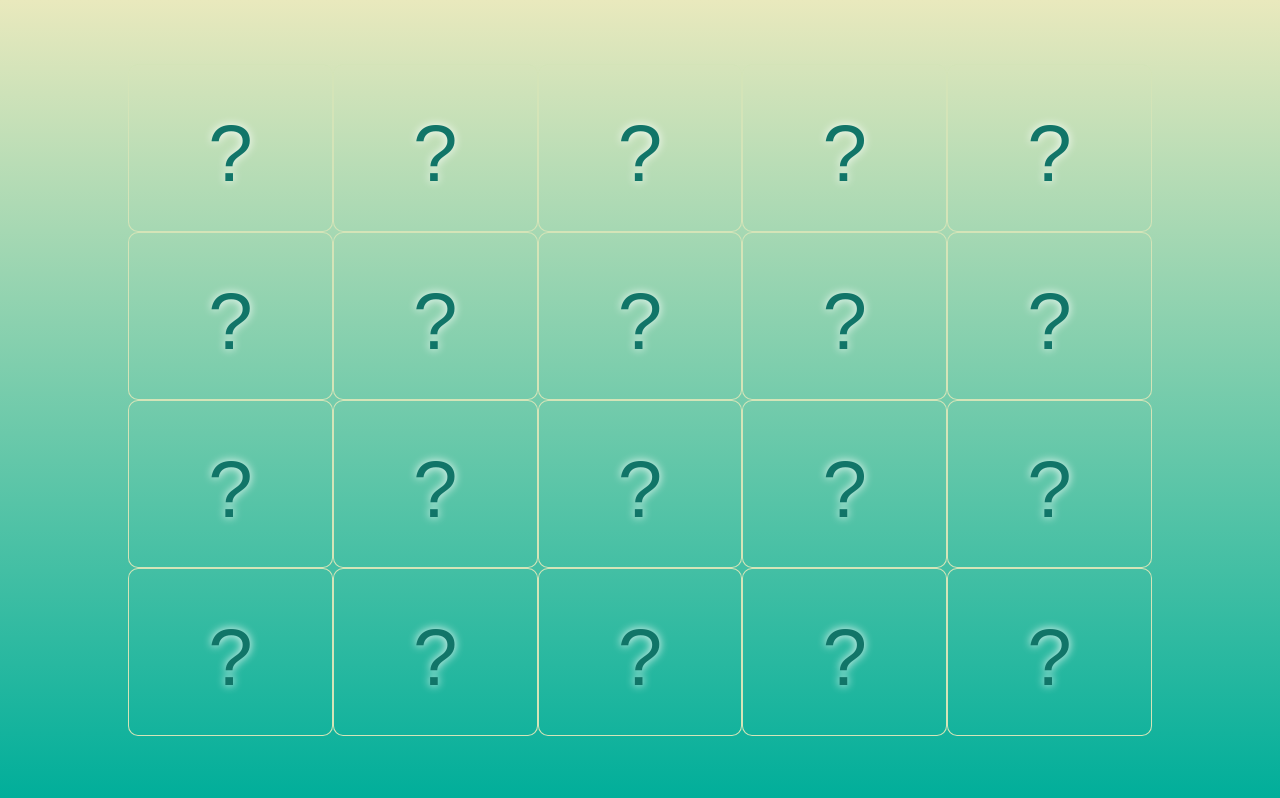
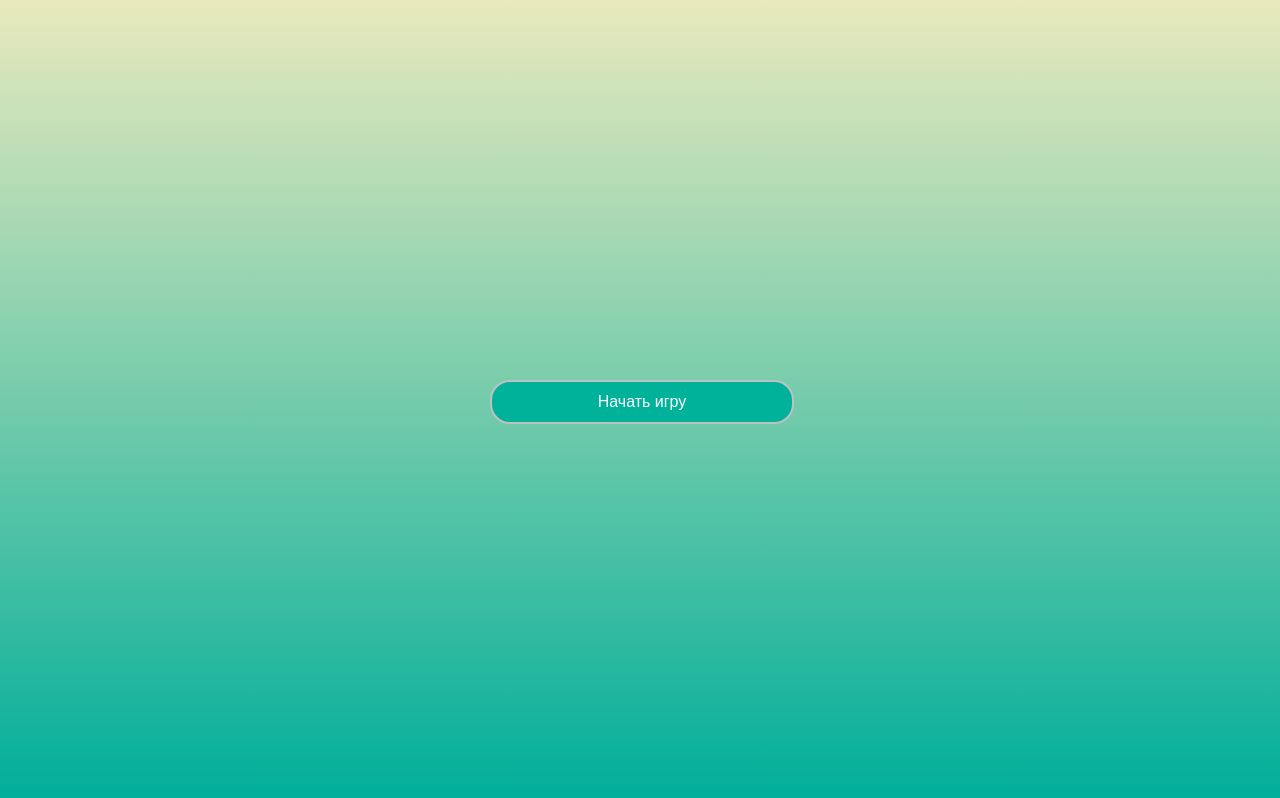
Before and after one commit to AlekseyMolchanov/MemoryCardGame, a React (Create React App) app: page / in a window 1280 px wide. Built offline with nearby package versions, Linux system fonts and the light colour scheme.

Commit message:
Добавил стартовый Сплэш скрин

```diff
--- a/src/components/App.jsx
+++ b/src/components/App.jsx
@@ -1,8 +1,11 @@
 import React, { Component } from "react";
 import { connect } from "react-redux";
-import Cards from "../components/Cards";
+
 import actions from "../redux/actions/game";
 import { GAME_WIDTH, GAME_HEIGHT } from "../const";
+
+import Cards from "./Cards";
+import Splash from "./Splash";
 
 class App extends Component {
   constructor(props) {
@@ -12,7 +15,9 @@ class App extends Component {
   render() {
     return (
       <div className="app">
-        <Cards width={GAME_WIDTH} height={GAME_HEIGHT} />
+        <Splash>
+          <Cards width={GAME_WIDTH} height={GAME_HEIGHT} />
+        </Splash>
       </div>
     );
   }
--- a/src/components/Card.jsx
+++ b/src/components/Card.jsx
@@ -5,18 +5,16 @@ import actions from "../redux/actions/cards";
 
 class Card extends Component {
   handleflip = event => {
-    if (!this.props.is_open)
-      this.props.flipCard({
-        id: this.props.id,
-        pare: this.props.pare
-      });
+    let { id, is_open, pare, flipCard } = this.props;
+    if (!is_open) flipCard({ id, pare });
   };
   render() {
-    const { order, width, height } = this.props;
+    const { order, width, height, src, cls } = this.props;
     const style = cardStyle(order, width, height);
+
     return (
-      <div className={this.props.cls} style={style} onClick={this.handleflip}>
-        <img src={this.props.src} />
+      <div className={cls} style={style} onClick={this.handleflip}>
+        <img src={src} alt="?" />
       </div>
     );
   }
--- a/src/components/Cards.jsx
+++ b/src/components/Cards.jsx
@@ -7,15 +7,17 @@ import actions from "../redux/actions/cards";
 class Cards extends Component {
   constructor(props) {
     super(props);
-    this.props.loadCards(this.props.width, this.props.height);
+    let { width, height, loadCards } = this.props;
+    loadCards(width, height);
   }
 
   render() {
     const { cards } = this.props;
+
     return (
       <div className="cards">
-        {cards.map(card => (
-          <Card id={card.id} pare={card.pare} key={card.id} />
+        {cards.map(({ id, pare }) => (
+          <Card id={id} pare={pare} key={id} />
         ))}
       </div>
     );
--- /dev/null
+++ b/src/components/Splash.jsx
@@ -0,0 +1,32 @@
+import React from "react";
+import { connect } from "react-redux";
+import actions from "../redux/actions/game";
+
+class Splash extends React.Component {
+  start_game = () => {
+    this.props.startGame();
+  };
+
+  render() {
+    if (this.props.start) return this.props.children;
+    return (
+      <div>
+        <div className="start" onClick={this.start_game}>
+          Начать игру
+        </div>
+      </div>
+    );
+  }
+}
+const mapStateToProps = state => {
+  let { start } = state.game;
+
+  return {
+    start
+  };
+};
+
+export default connect(
+  mapStateToProps,
+  actions
+)(Splash);
--- a/src/redux/actions/game.js
+++ b/src/redux/actions/game.js
@@ -1,4 +1,4 @@
-import { GAME_RESET } from "../const";
+import { GAME_RESET, GAME_START } from "../const";
 
 const resetGame = () => {
   return {
@@ -6,4 +6,10 @@ const resetGame = () => {
   };
 };
 
-export default { resetGame };
+const startGame = () => {
+  return {
+    type: GAME_START
+  };
+};
+
+export default { resetGame, startGame };
--- a/src/redux/const/index.js
+++ b/src/redux/const/index.js
@@ -1,7 +1,8 @@
 export const INITIAL_STATE = {
   cards: [],
   last: null,
-  start: false
+  start: false,
+  is_win: false
 };
 
 export const GAME_START = "GAME_START";
--- a/src/styles.css
+++ b/src/styles.css
@@ -75,3 +75,18 @@ body {
 .card.is_open img {
   visibility: visible;
 }
+.start {
+  position: absolute;
+  top: 50%;
+  left: 50%;
+  width: 300px;
+  display: block;
+  background: #00b29a;
+  border-radius: 20px;
+  height: 40px;
+  line-height: 40px;
+  border: 2px solid silver;
+  color: #ffffff;
+  cursor: pointer;
+  margin: -20px -150px;
+}
```
